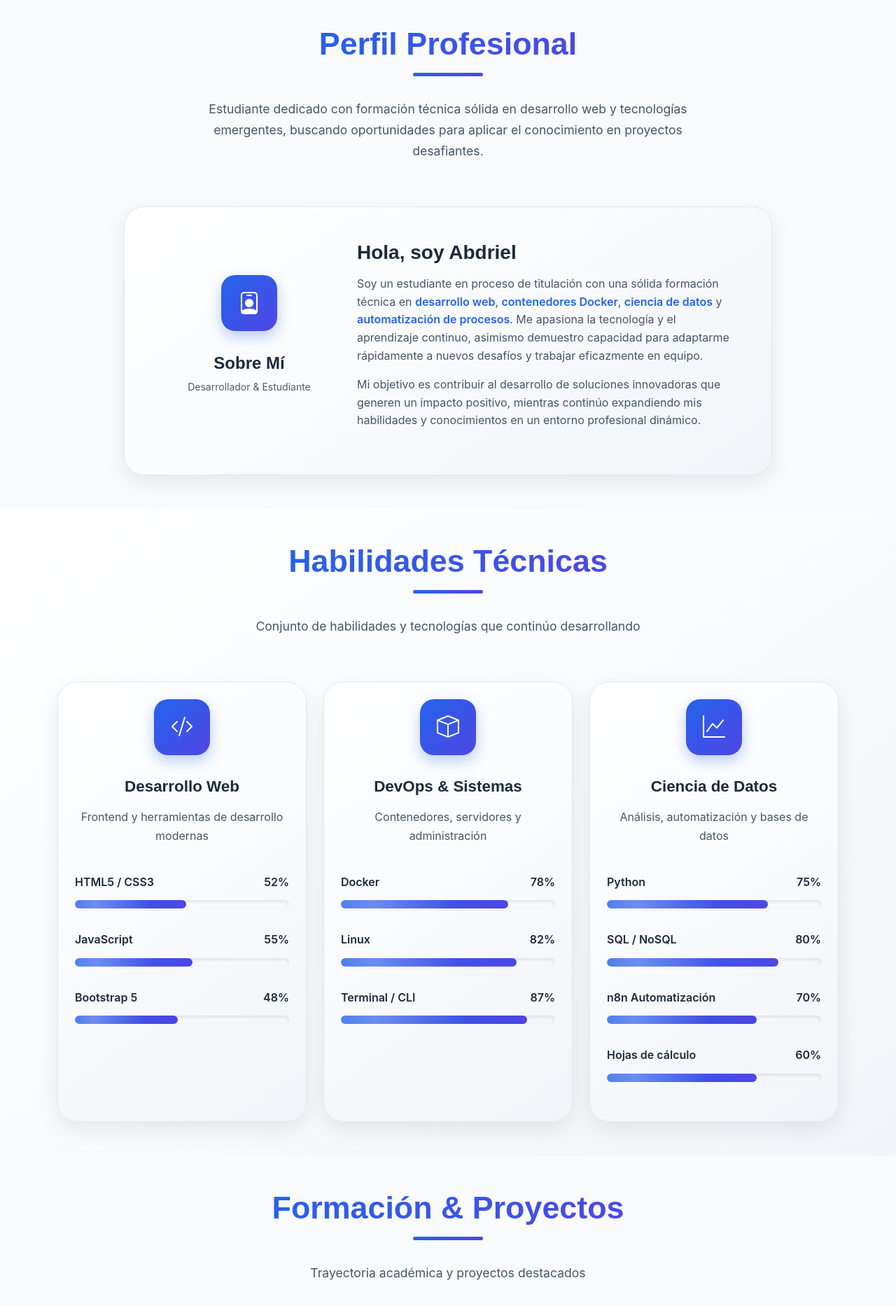
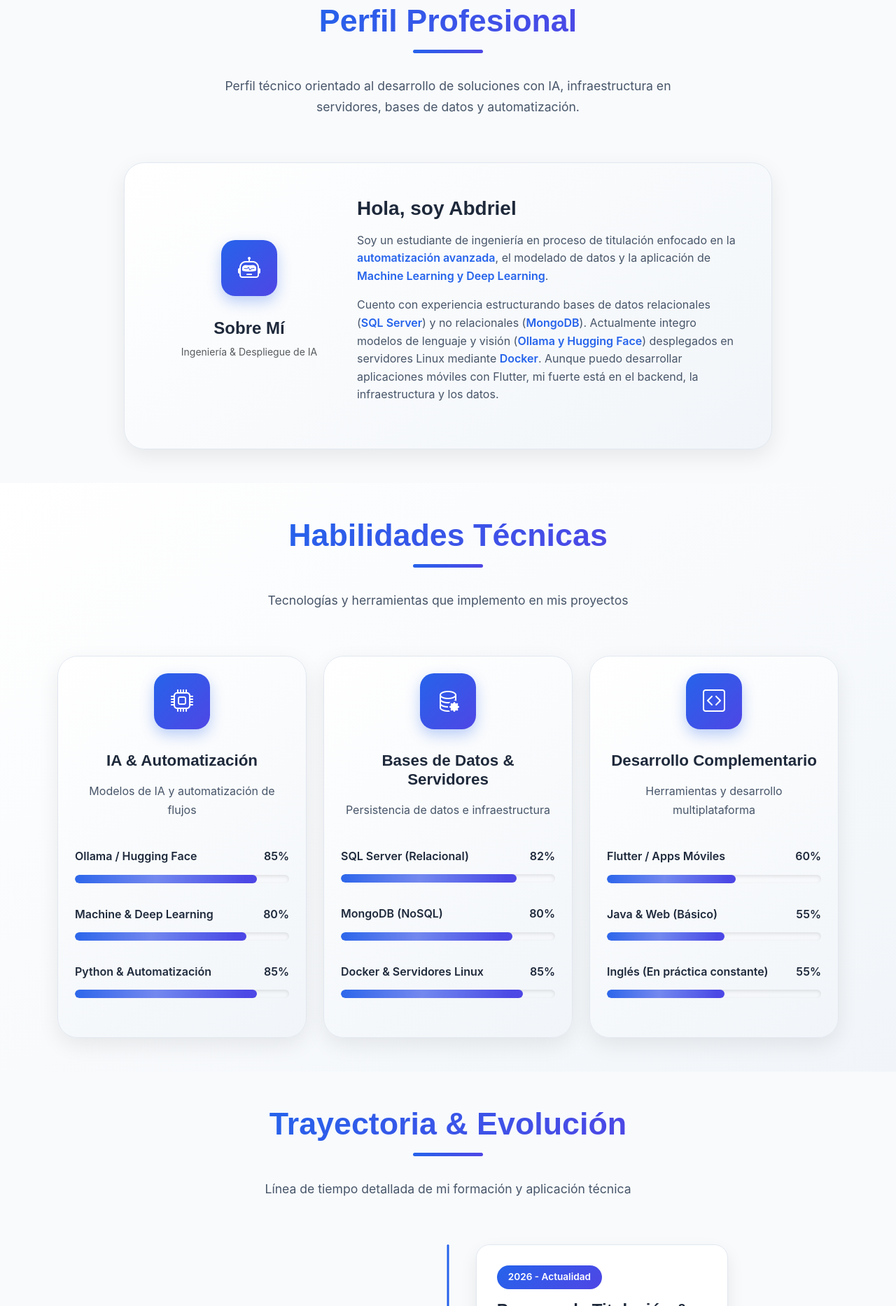
Before and after one commit to Abdriel369/web_Profesional, a plain HTML site: page index.html in a window 1280 px wide. Shown: the part 934-2800 px from the top of the page at 70% size. Drawn offline with nearby package versions, Linux system fonts and the light colour scheme.

Commit message:
Actualizacion de mis nuevas habilidades y herramientas

```diff
--- a/index.html
+++ b/index.html
@@ -3,12 +3,12 @@
 <head>
   <meta charset="UTF-8" />
   <meta name="viewport" content="width=device-width, initial-scale=1" />
-  <title>Currículum Profesional | Abdriel Mendiola</title>
+  <title>Portafolio Profesional | Abdriel Mendiola</title>
 
-  <!-- Bootstrap -->
+  <!-- Bootstrap & Icons -->
   <link href="https://cdn.jsdelivr.net/npm/bootstrap@5.3.3/dist/css/bootstrap.min.css" rel="stylesheet">
   <link href="https://cdn.jsdelivr.net/npm/bootstrap-icons@1.11.1/font/bootstrap-icons.css" rel="stylesheet">
- <!-- AOS Animation -->
+  <!-- AOS Animation -->
   <link href="https://unpkg.com/aos@2.3.1/dist/aos.css" rel="stylesheet">
   <!-- CSS Personalizado -->
   <link rel="stylesheet" href="css/style.css">
@@ -20,7 +20,7 @@
 <nav class="navbar navbar-expand-lg fixed-top">
   <div class="container">
     <a class="navbar-brand" href="#inicio">
-      <i class="bi bi-code-slash"></i> Abdriel Mendiola
+      <i class="bi bi-cpu-fill"></i> Abdriel Mendiola
     </a>
 
     <div class="theme-switch">
@@ -38,29 +38,25 @@
     <div class="hero-content text-center">
       <div class="profile-container" data-aos="fade-up" data-aos-duration="1000">
         <img src="https://avatars.githubusercontent.com/u/185145381?v=4"
-           class="profile-img"
+             class="profile-img"
              alt="Abdriel Mendiola"
              onerror="this.src='https://via.placeholder.com/200'">
       </div>
 
       <h1 data-aos="fade-up" data-aos-delay="200">Abdriel Mendiola Aragon</h1>
-      <p class="lead" data-aos="fade-up" data-aos-delay="300">Estudiante en proceso de titulación</p>
+      <p class="lead" data-aos="fade-up" data-aos-delay="300">Ingeniería, Automatización e Inteligencia Artificial</p>
       <p class="hero-description" data-aos="fade-up" data-aos-delay="400">
-        Desarrollador web apasionado con experiencia en Docker, ciencia de datos,
-        administración de sistemas Linux y automatización de procesos.
-        Comprometido con el aprendizaje continuo y la creación de soluciones innovadoras.
+        Especializado en la integración de modelos de IA (Ollama, Hugging Face), automatización de procesos, gestión de bases de datos (SQL Server, MongoDB) y despliegue de infraestructura en servidores con Docker.
       </p>
 
       <div class="badge-container" data-aos="fade-up" data-aos-delay="500">
-        <span class="badge-custom">HTML5 / CSS3</span>
-        <span class="badge-custom">JavaScript</span>
-        <span class="badge-custom">Bootstrap</span>
-        <span class="badge-custom">Docker</span>
-        <span class="badge-custom">Linux</span>
+        <span class="badge-custom">Ollama / Hugging Face</span>
+        <span class="badge-custom">Machine & Deep Learning</span>
+        <span class="badge-custom">SQL Server / MongoDB</span>
+        <span class="badge-custom">Docker / Linux Servers</span>
         <span class="badge-custom">Python</span>
-         <span class="badge-custom">Hojas de cálculo</span>
-        <span class="badge-custom">SQL / NoSQL</span>
-        <span class="badge-custom">n8n</span>
+        <span class="badge-custom">Flutter / Java</span>
+        <span class="badge-custom">English (Practicing)</span>
       </div>
     </div>
   </div>
@@ -76,8 +72,7 @@
     <div class="section-title" data-aos="fade-up">
       <h2>Perfil Profesional</h2>
       <p class="section-subtitle">
-        Estudiante dedicado con formación técnica sólida en desarrollo web y tecnologías emergentes,
-        buscando oportunidades para aplicar el conocimiento en proyectos desafiantes.
+        Perfil técnico orientado al desarrollo de soluciones con IA, infraestructura en servidores, bases de datos y automatización.
       </p>
     </div>
 
@@ -87,26 +82,18 @@
           <div class="row align-items-center">
             <div class="col-md-4 text-center mb-4 mb-md-0">
               <div class="card-icon">
-                <i class="bi bi-person-badge"></i>
+                <i class="bi bi-robot"></i>
               </div>
               <h4 class="mt-3">Sobre Mí</h4>
-              <p class="text-muted small">Desarrollador & Estudiante</p>
+              <p class="text-muted small">Ingeniería & Despliegue de IA</p>
             </div>
             <div class="col-md-8">
-              <h3 class="mb-3">Hola, soy Abdriel </h3>
+              <h3 class="mb-3">Hola, soy Abdriel</h3>
               <p class="mb-3">
-                Soy un estudiante en proceso de titulación con una sólida formación técnica en
-                <span class="highlight">desarrollo web</span>,
-                <span class="highlight">contenedores Docker</span>,
-                <span class="highlight">ciencia de datos</span> y
-                <span class="highlight">automatización de procesos</span>.
-                Me apasiona la tecnología y el aprendizaje continuo, asimismo demuestro capacidad para adaptarme
-                rápidamente a nuevos desafíos y trabajar eficazmente en equipo.
+                Soy un estudiante de ingeniería en proceso de titulación enfocado en la <span class="highlight">automatización avanzada</span>, el modelado de datos y la aplicación de <span class="highlight">Machine Learning y Deep Learning</span>.
               </p>
               <p class="mb-3">
-                Mi objetivo es contribuir al desarrollo de soluciones innovadoras que generen un
-                impacto positivo, mientras continúo expandiendo mis habilidades y conocimientos
-                en un entorno profesional dinámico.
+                Cuento con experiencia estructurando bases de datos relacionales (<span class="highlight">SQL Server</span>) y no relacionales (<span class="highlight">MongoDB</span>). Actualmente integro modelos de lenguaje y visión (<span class="highlight">Ollama y Hugging Face</span>) desplegados en servidores Linux mediante <span class="highlight">Docker</span>. Aunque puedo desarrollar aplicaciones móviles con Flutter, mi fuerte está en el backend, la infraestructura y los datos.
               </p>
             </div>
           </div>
@@ -122,33 +109,120 @@
     <div class="section-title" data-aos="fade-up">
       <h2>Habilidades Técnicas</h2>
       <p class="section-subtitle">
-        Conjunto de habilidades y tecnologías que continúo desarrollando
+        Tecnologías y herramientas que implemento en mis proyectos
       </p>
     </div>
 
     <div class="row g-4">
+      <!-- Card 1: IA & Automatización -->
       <div class="col-md-4" data-aos="fade-up" data-aos-delay="100">
         <div class="card p-4 text-center h-100">
           <div class="card-icon">
-            <i class="bi bi-code-slash"></i>
+            <i class="bi bi-cpu"></i>
           </div>
-          <h5 class="card-title">Desarrollo Web</h5>
-          <p class="card-text mb-4">Frontend y herramientas de desarrollo modernas</p>
+          <h5 class="card-title">IA & Automatización</h5>
+          <p class="card-text mb-4">Modelos de IA y automatización de flujos</p>
 
-          <div class="mt-3">
+          <div class="mt-3 text-start">
             <div class="skill-item">
               <div class="skill-name">
-                <span>HTML5 / CSS3</span>
-                <span>52%</span>
+                <span>Ollama / Hugging Face</span>
+                <span>85%</span>
               </div>
               <div class="skill-bar-container">
-                <div class="skill-progress" data-width="52"></div>
+                <div class="skill-progress" data-width="85"></div>
               </div>
             </div>
 
             <div class="skill-item">
               <div class="skill-name">
-                <span>JavaScript</span>
+                <span>Machine & Deep Learning</span>
+                <span>80%</span>
+              </div>
+              <div class="skill-bar-container">
+                <div class="skill-progress" data-width="80"></div>
+              </div>
+            </div>
+
+            <div class="skill-item">
+              <div class="skill-name">
+                <span>Python & Automatización</span>
+                <span>85%</span>
+              </div>
+              <div class="skill-bar-container">
+                <div class="skill-progress" data-width="85"></div>
+              </div>
+            </div>
+          </div>
+        </div>
+      </div>
+
+      <!-- Card 2: DevOps & Bases de Datos -->
+      <div class="col-md-4" data-aos="fade-up" data-aos-delay="200">
+        <div class="card p-4 text-center h-100">
+          <div class="card-icon">
+            <i class="bi bi-database-gear"></i>
+          </div>
+          <h5 class="card-title">Bases de Datos & Servidores</h5>
+          <p class="card-text mb-4">Persistencia de datos e infraestructura</p>
+
+          <div class="mt-3 text-start">
+            <div class="skill-item">
+              <div class="skill-name">
+                <span>SQL Server (Relacional)</span>
+                <span>82%</span>
+              </div>
+              <div class="skill-bar-container">
+                <div class="skill-progress" data-width="82"></div>
+              </div>
+            </div>
+
+            <div class="skill-item">
+              <div class="skill-name">
+                <span>MongoDB (NoSQL)</span>
+                <span>80%</span>
+              </div>
+              <div class="skill-bar-container">
+                <div class="skill-progress" data-width="80"></div>
+              </div>
+            </div>
+
+            <div class="skill-item">
+              <div class="skill-name">
+                <span>Docker & Servidores Linux</span>
+                <span>85%</span>
+              </div>
+              <div class="skill-bar-container">
+                <div class="skill-progress" data-width="85"></div>
+              </div>
+            </div>
+          </div>
+        </div>
+      </div>
+
+      <!-- Card 3: Desarrollo Complementario -->
+      <div class="col-md-4" data-aos="fade-up" data-aos-delay="300">
+        <div class="card p-4 text-center h-100">
+          <div class="card-icon">
+            <i class="bi bi-code-square"></i>
+          </div>
+          <h5 class="card-title">Desarrollo Complementario</h5>
+          <p class="card-text mb-4">Herramientas y desarrollo multiplataforma</p>
+
+          <div class="mt-3 text-start">
+            <div class="skill-item">
+              <div class="skill-name">
+                <span>Flutter / Apps Móviles</span>
+                <span>60%</span>
+              </div>
+              <div class="skill-bar-container">
+                <div class="skill-progress" data-width="60"></div>
+              </div>
+            </div>
+
+            <div class="skill-item">
+              <div class="skill-name">
+                <span>Java & Web (Básico)</span>
                 <span>55%</span>
               </div>
               <div class="skill-bar-container">
@@ -158,104 +232,11 @@
 
             <div class="skill-item">
               <div class="skill-name">
-                <span>Bootstrap 5</span>
-                <span>48%</span>
+                <span>Inglés (En práctica constante)</span>
+                <span>55%</span>
               </div>
               <div class="skill-bar-container">
-                <div class="skill-progress" data-width="48"></div>
-              </div>
-            </div>
-          </div>
-        </div>
-      </div>
-
-      <div class="col-md-4" data-aos="fade-up" data-aos-delay="200">
-        <div class="card p-4 text-center h-100">
-          <div class="card-icon">
-            <i class="bi bi-box"></i>
-          </div>
-          <h5 class="card-title">DevOps & Sistemas</h5>
-          <p class="card-text mb-4">Contenedores, servidores y administración</p>
-
-          <div class="mt-3">
-            <div class="skill-item">
-              <div class="skill-name">
-                <span>Docker</span>
-                <span>78%</span>
-              </div>
-              <div class="skill-bar-container">
-                <div class="skill-progress" data-width="78"></div>
-              </div>
-            </div>
-
-            <div class="skill-item">
-              <div class="skill-name">
-                <span>Linux</span>
-                <span>82%</span>
-              </div>
-              <div class="skill-bar-container">
-                <div class="skill-progress" data-width="82"></div>
-              </div>
-            </div>
-
-            <div class="skill-item">
-              <div class="skill-name">
-                <span>Terminal / CLI</span>
-                <span>87%</span>
-              </div>
-              <div class="skill-bar-container">
-                <div class="skill-progress" data-width="87"></div>
-              </div>
-            </div>
-          </div>
-        </div>
-      </div>
-
-      <div class="col-md-4" data-aos="fade-up" data-aos-delay="300">
-        <div class="card p-4 text-center h-100">
-          <div class="card-icon">
-            <i class="bi bi-graph-up"></i>
-          </div>
-          <h5 class="card-title">Ciencia de Datos</h5>
-          <p class="card-text mb-4">Análisis, automatización y bases de datos</p>
-
-          <div class="mt-3">
-            <div class="skill-item">
-              <div class="skill-name">
-                <span>Python</span>
-                <span>75%</span>
-              </div>
-              <div class="skill-bar-container">
-                <div class="skill-progress" data-width="75"></div>
-              </div>
-            </div>
-
-            <div class="skill-item">
-              <div class="skill-name">
-                <span>SQL / NoSQL</span>
-                <span>80%</span>
-              </div>
-              <div class="skill-bar-container">
-                <div class="skill-progress" data-width="80"></div>
-              </div>
-            </div>
-
-            <div class="skill-item">
-              <div class="skill-name">
-                <span>n8n Automatización</span>
-                <span>70%</span>
-              </div>
-              <div class="skill-bar-container">
-                <div class="skill-progress" data-width="70"></div>
-              </div>
-            </div>
-            <div class="skill-item">
-              <div class="skill-name">
-                <span>Hojas de cálculo</span>
-                <span>60%</span>
-              </div>
-              <div class="skill-bar-container">
-                <div class="skill-progress" data-width="70"></div>
+                <div class="skill-progress" data-width="55"></div>
               </div>
             </div>
           </div>
@@ -265,41 +246,46 @@
   </div>
 </section>
 
-<!-- EXPERIENCIA -->
+<!-- EXPERIENCIA / TRAYECTORIA -->
 <section id="experiencia" class="py-5">
   <div class="container">
     <div class="section-title" data-aos="fade-up">
-      <h2>Formación & Proyectos</h2>
+      <h2>Trayectoria & Evolución</h2>
       <p class="section-subtitle">
-        Trayectoria académica y proyectos destacados
+        Línea de tiempo detallada de mi formación y aplicación técnica
       </p>
     </div>
 
     <div class="timeline" data-aos="fade-up" data-aos-delay="200">
       <div class="timeline-item">
         <div class="timeline-content">
-          <span class="timeline-date">2024 - Actualidad</span>
-          <h4>Proceso de Titulación</h4>
-          <p>Estudiante en fase final de carrera, enfocado en desarrollo de proyectos tecnológicos
-          y consolidación de conocimientos de ciencia de datos de igual forma en desarrollo web.</p>
+          <span class="timeline-date">2026 - Actualidad</span>
+          <h4>Proceso de Titulación & Integración de IA</h4>
+          <p>En fase final de titulación. Desarrollo de proyectos de automatización aplicando modelos de Ollama y Hugging Face, con despliegue e integración en servidores.</p>
+        </div>
+      </div>
+
+      <div class="timeline-item">
+        <div class="timeline-content">
+          <span class="timeline-date">2025 - 2026</span>
+          <h4>Automatización & Modelos de Machine/Deep Learning</h4>
+          <p>Enfoque en automatización avanzada de flujos, desarrollo y entrenamiento de modelos de Machine Learning y Deep Learning.</p>
+        </div>
+      </div>
+
+      <div class="timeline-item">
+        <div class="timeline-content">
+          <span class="timeline-date">2024 - 2025</span>
+          <h4>Infraestructura con Docker & Bases de Datos</h4>
+          <p>Dominio de virtualización mediante contenedores Docker, administración de servidores Linux y diseño de bases de datos con SQL Server (relacional) y MongoDB (NoSQL).</p>
         </div>
       </div>
 
       <div class="timeline-item">
         <div class="timeline-content">
           <span class="timeline-date">2023 - 2024</span>
-          <h4>Desarrollo de Portafolio Web</h4>
-          <p>Creación de proyectos web utilizando HTML5, CSS3, JavaScript y Bootstrap.
-          Implementación de diseños responsivos y optimización de rendimiento.</p>
-        </div>
-      </div>
-
-      <div class="timeline-item">
-        <div class="timeline-content">
-          <span class="timeline-date">2022 - 2023</span>
-          <h4>Aprendizaje de Docker & Linux</h4>
-          <p>Configuración en entornos de desarrollo con contenedores Docker y administración
-          de servidores Linux para despliegue de aplicaciones.</p>
+          <h4>Fundamentos de Desarrollo, Java & Móvil</h4>
+          <p>Bases de programación orientada a objetos con Java, fundamentos web y maquetación e implementación de aplicaciones móviles con Flutter.</p>
         </div>
       </div>
     </div>
@@ -312,14 +298,14 @@
     <div class="section-title" data-aos="fade-up">
       <h2>Contacto</h2>
       <p class="section-subtitle">
-        Contacta conmigo a través de mis redes profesionales
+        Ponte en contacto para colaborar en proyectos de automatización e IA
       </p>
     </div>
 
     <div class="contact-section" data-aos="fade-up" data-aos-delay="200">
       <div class="text-center mb-5">
         <h3 class="mb-3">¿Interesado en colaborar?</h3>
-        <p class="text-muted">Con disposicion a oportunidades profesionales alineadas a mi desarollo profesional.</p>
+        <p class="text-muted">Disponible para proyectos de infraestructura, automatización y soluciones con IA.</p>
       </div>
 
       <div class="contact-icons">
@@ -330,25 +316,18 @@
           <span class="contact-icon-label">GitHub</span>
         </a>
 
-        <a href="https://www.linkedin.com/in/abdriel-mendiola-b0ba00384?utm_source=share&utm_campaign=share_via&utm_content=profile&utm_medium=android_app" target="_blank" class="contact-icon">
+        <a href="https://www.linkedin.com/in/abdriel-mendiola-b0ba00384" target="_blank" class="contact-icon">
           <div class="contact-icon-circle">
             <i class="bi bi-linkedin"></i>
           </div>
           <span class="contact-icon-label">LinkedIn</span>
         </a>
 
-        <a href="mailto: abdrielmendiola39@gmail.com" class="contact-icon">
+        <a href="mailto:abdrielmendiola39@gmail.com" class="contact-icon">
           <div class="contact-icon-circle">
             <i class="bi bi-envelope"></i>
           </div>
           <span class="contact-icon-label">Email</span>
-        </a>
-
-        <a href="#" target="_blank" class="contact-icon">
-          <div class="contact-icon-circle">
-            <i class="bi bi-file-earmark-person"></i>
-          </div>
-          <span class="contact-icon-label">CV PDF</span>
         </a>
       </div>
     </div>
@@ -359,20 +338,19 @@
   <div class="container">
     <div class="footer-content">
       <div class="d-flex align-items-center gap-2 mb-2">
-        <i class="bi bi-code-slash fs-5 text-gradient"></i>
+        <i class="bi bi-cpu-fill fs-5 text-gradient"></i>
         <h5 class="mb-0">Abdriel Mendiola</h5>
       </div>
-      <p class="mb-3">Desarrollador Web & Estudiante de Tecnología</p>
+      <p class="mb-3">Automatización, Inteligencia Artificial & Servidores</p>
       <p class="copyright">
-        © 2025 Abdriel Mendiola
+        © 2026 Abdriel Mendiola
       </p>
     </div>
   </div>
 </footer>
 
-<!-- Scripts -->
+<!-- Scripts JS -->
 <script src="https://unpkg.com/aos@2.3.1/dist/aos.js"></script>
 <script src="js/script.js"></script>
-
 </body>
 </html>
```
